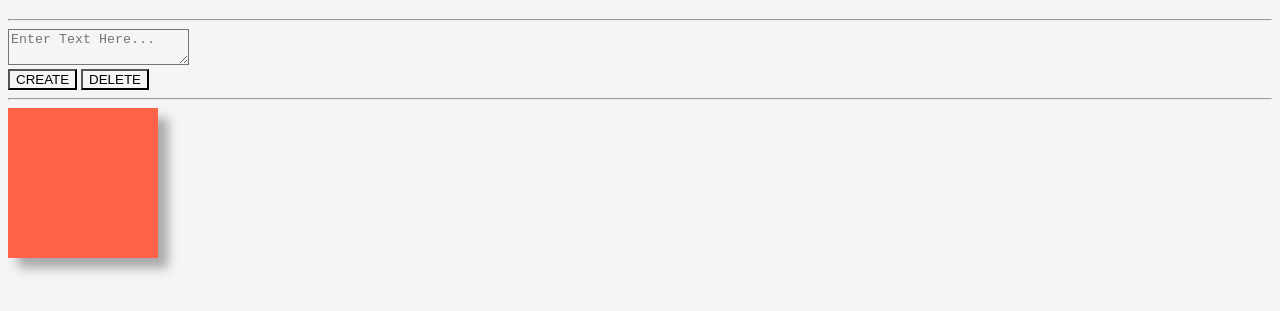
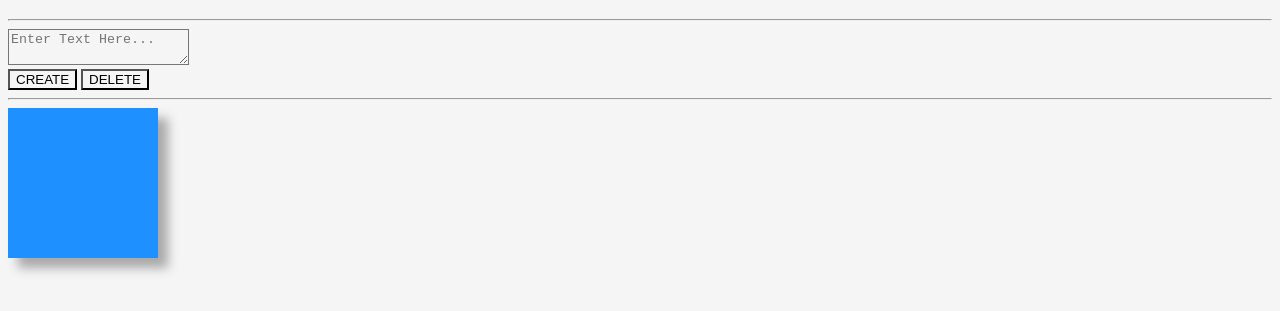
Before and after one commit to joeybiotti/C19-dynamic_cards, a plain HTML site: page index.html in a window 1280 px wide. Shown: the part 61-372 px from the top of the page. Drawn offline with Linux system fonts and the light colour scheme.

Commit message:
css and js edits

```diff
--- a/cards.css
+++ b/cards.css
@@ -5,6 +5,6 @@
 #card {
 	height: 150px;
 	width: 150px;
-	background-color: tomato;
+	background-color: dodgerblue;
 	box-shadow: 10px 10px 10px darkgrey;
 }
```
Also changed, not shown: cards.js (+6 -1 lines).
